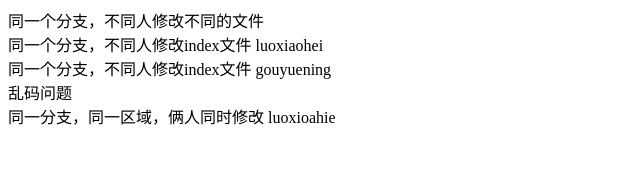
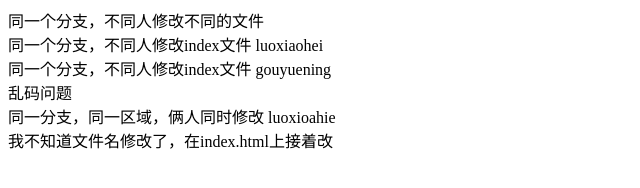
Before and after one commit to gouyuening/git_learning, a plain HTML site: page index.html in a window 1280 px wide. Shown: the whole page, without its empty margins (0-640 px from the left). Drawn offline with Linux system fonts and the light colour scheme.

Commit message:
Modify index.html by add a line

```diff
--- a/index.html
+++ b/index.html
@@ -10,5 +10,6 @@
     <div>同一个分支，不同人修改index文件 gouyuening</div>
     <div>乱码问题</div>
     <div>同一分支，同一区域，俩人同时修改 luoxioahie</div>
+	<div>我不知道文件名修改了，在index.html上接着改</div>
   </body>
 </html>
```
